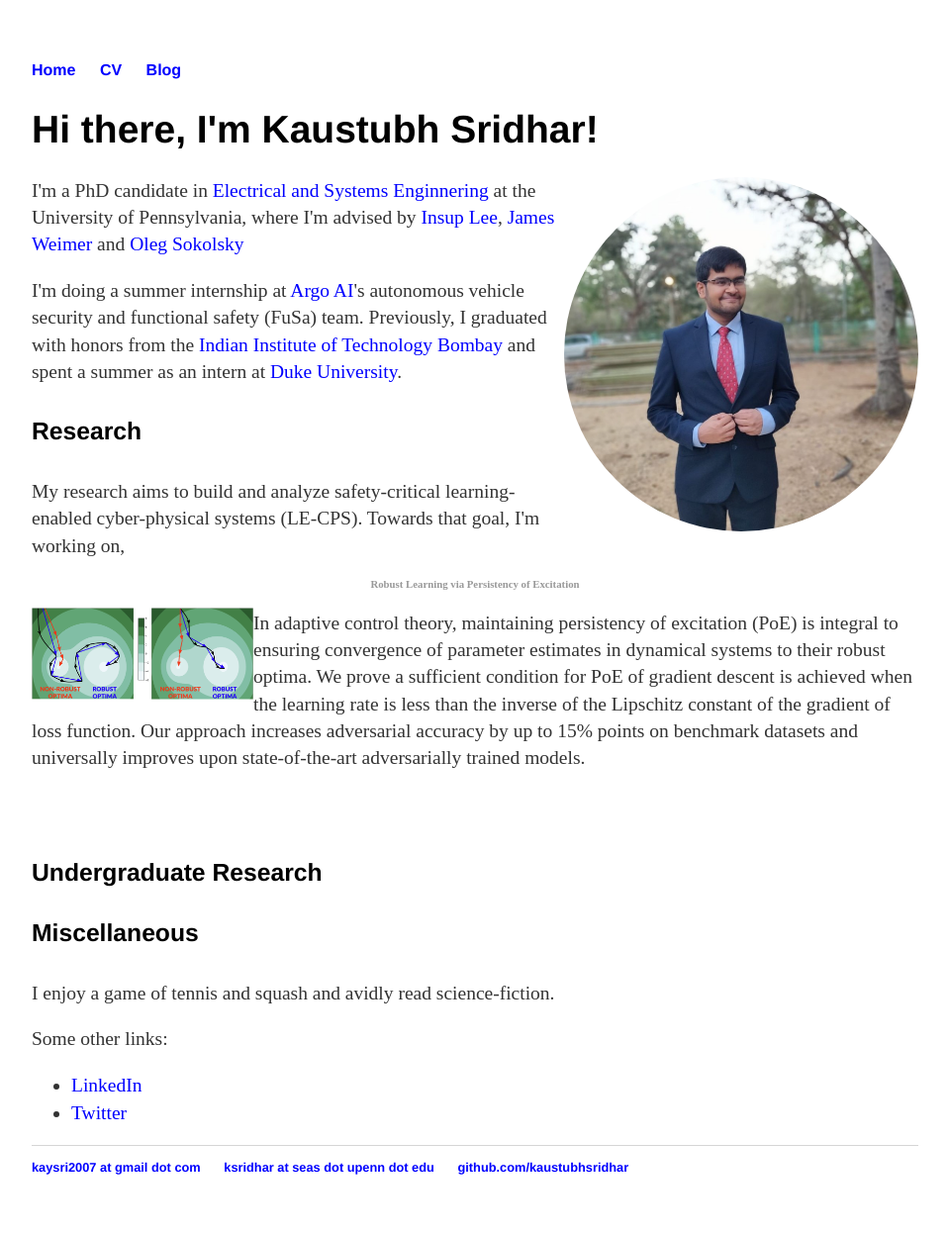
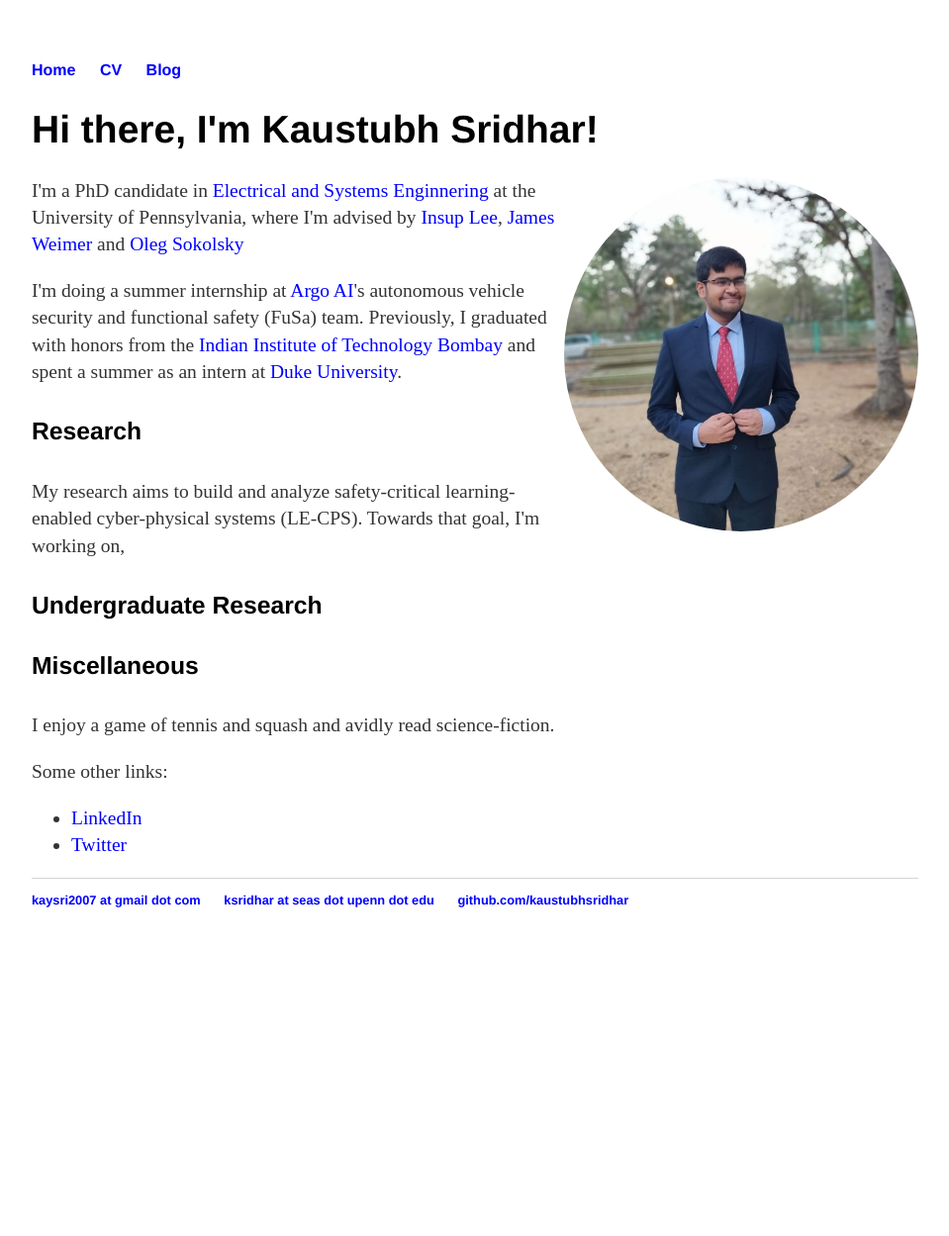
Before and after one commit to kaustubhsridhar/kaustubhsridhar_old.github.io, a Jekyll site: the page built from index.html, in a window 1280 px wide. Shown: the whole page at 99% size, without its empty margins (160-1119 px from the left). Built offline with Jekyll 4.4.1, drawn with Linux system fonts in a browser that asks for light colours; after the commit the page ends 979 px from its top, so only the background shows below that.

Commit message:
updated index

```diff
--- a/index.html
+++ b/index.html
@@ -12,11 +12,10 @@ title: Welcome To My Homepage
 	<h4>Research</h4>
 	<p>My research aims to build and analyze safety-critical learning-enabled cyber-physical systems (LE-CPS). Towards that goal, I'm working on, </p>
 
-	<h5 style="text-align:center;"><a id="PoE">Robust Learning via Persistency of Excitation</a></h5>
+	<!--<h5 style="text-align:center;"><a id="PoE">Robust Learning via Persistency of Excitation</a></h5>
 	<img src="/images/PoE.png" alt="PoE" align="left" style="width:25%;" class="img_rect">
 	<p>In adaptive control theory, maintaining persistency of excitation (PoE) is integral to ensuring convergence of parameter estimates in dynamical systems to their robust optima. We prove a sufficient condition for PoE of gradient descent is achieved when the learning rate is less than the inverse of the Lipschitz constant of the gradient of loss function. Our approach increases adversarial accuracy by up to 15% points on benchmark datasets and universally improves upon state-of-the-art adversarially trained models.</p>
-
-	<br><br>
+	-->
 	<h4>Undergraduate Research</h4>
 
 	<h4>Miscellaneous</h4>
```
